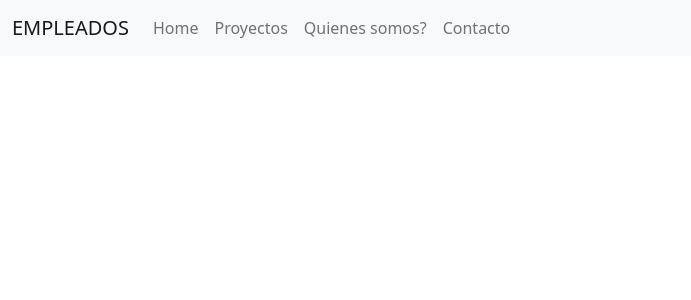
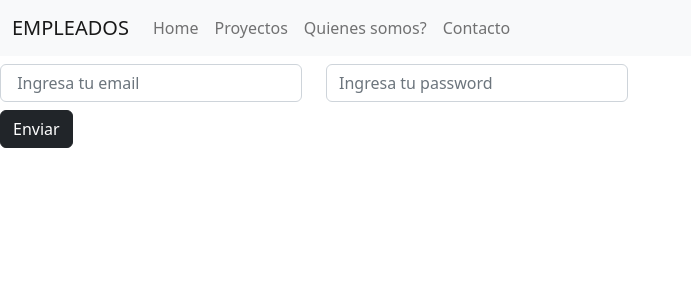
Before and after one commit to jbenavidesnati05/Listado-de-Empleados, an Angular app: page /login in a window 1280 px wide. Before the commit this address led to /. Shown: the top 300 px of the page, without its empty margins (0-691 px from the left). Built offline with nearby package versions, Linux system fonts and the light colour scheme.

Commit message:
terminando

```diff
--- a/angular.json
+++ b/angular.json
@@ -102,5 +102,10 @@
         }
       }
     }
+  },
+  "cli": {
+    "warnings": {
+      "versionMismatch": false
+    }
   }
 }
--- a/package.json
+++ b/package.json
@@ -19,6 +19,7 @@
     "@angular/platform-browser-dynamic": "^14.2.0",
     "@angular/router": "^14.2.0",
     "bootstrap": "^5.2.3",
+    "firebase": "^9.15.0",
     "jquery": "^3.6.1",
     "popper.js": "^1.16.1",
     "rxjs": "~7.5.0",
--- /dev/null
+++ b/src/app/components/login/login.component.html
@@ -0,0 +1,13 @@
+<div>
+  <form class="form group row">
+    <div class="form-group col-md-3">
+      <input class="form-control mt-2" name="email" type="email" placeholder=" Ingresa tu email">
+    </div>
+    <div class="form-group col-md-3">
+      <input class="form-control mt-2" name="password" type="password" placeholder="Ingresa tu password">
+    </div>
+    <div>
+      <button class="btn btn-dark mt-2" type="submit">Enviar</button>
+    </div>
+  </form>
+</div>
--- /dev/null
+++ b/src/app/components/login/login.component.ts
@@ -0,0 +1,21 @@
+import { Component, OnInit } from '@angular/core';
+import { NgForm } from '@angular/forms';
+
+@Component({
+  selector: 'app-login',
+  templateUrl: './login.component.html',
+  styleUrls: ['./login.component.css']
+})
+export class LoginComponent implements OnInit {
+  constructor() { }
+  ngOnInit(): void {
+  }
+
+  login(form: NgForm){
+
+    const email = form.value.email;
+    const password = form.value.password;
+
+  }
+
+}
--- /dev/null
+++ b/src/app/services/data.service.ts
@@ -0,0 +1,24 @@
+import { HttpClient } from '@angular/common/http';
+import { Injectable } from '@angular/core';
+import { Empleado } from '../empleado.model';
+
+@Injectable({
+  providedIn: 'root'
+})
+
+
+export class DataService {
+  // programar servicio de conexion en firebase
+  constructor( private httpClient: HttpClient ) { }
+
+  guardarEmpleados(empleados: Empleado[]){
+    this.httpClient.post('https://mis-clientes-f32b7-default-rtdb.firebaseio.com/datos.json',empleados).subscribe(
+      response =>console.log("se han guardado lo empleados: "+ response ),
+      error => console.log("error"+ error)
+    );
+
+  }
+
+
+
+}
--- a/src/app/services/emp-data.service.ts
+++ b/src/app/services/emp-data.service.ts
@@ -1,12 +1,13 @@
 import { Injectable } from '@angular/core';
 import { Empleado } from '../empleado.model';
+import { DataService } from './data.service';
 
 @Injectable({
   providedIn: 'root'
 })
 export class EmpDataService {
 
-  constructor() { }
+  constructor(private dataService: DataService) { }
 
     empleados:Empleado[] =
     [
@@ -19,6 +20,7 @@ export class EmpDataService {
 
     agregarEmpleadoServicio(empleado:Empleado){
       this.empleados.push(empleado);
+      this.dataService.guardarEmpleados(this.empleados)
     }
 
     encontrarEmpleado(indice:number){
```
Also changed, not shown: src/app/app.module.ts (+13 -5 lines), src/app/components/login/login.component.css (added), 1 other file (tests, documents, lock files or other folders). Lines whose indentation alone changed are shown as unchanged.
